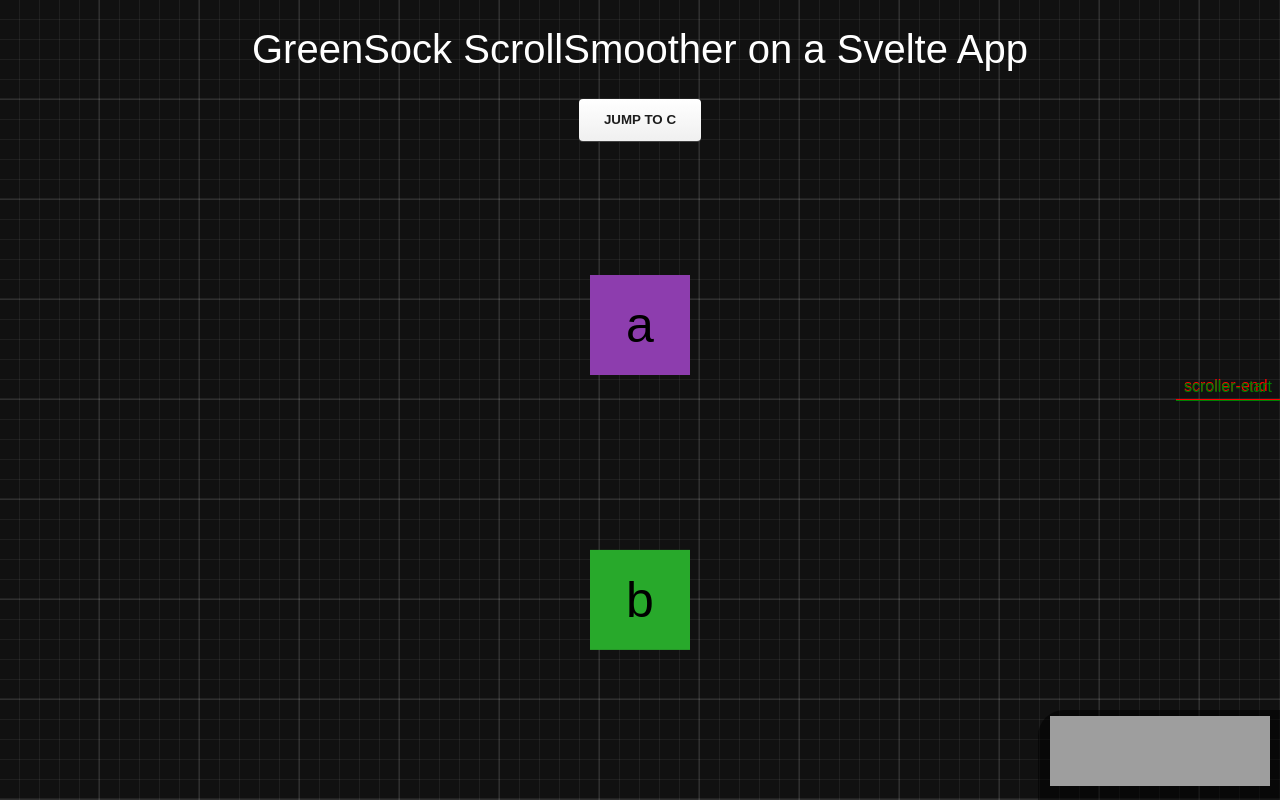
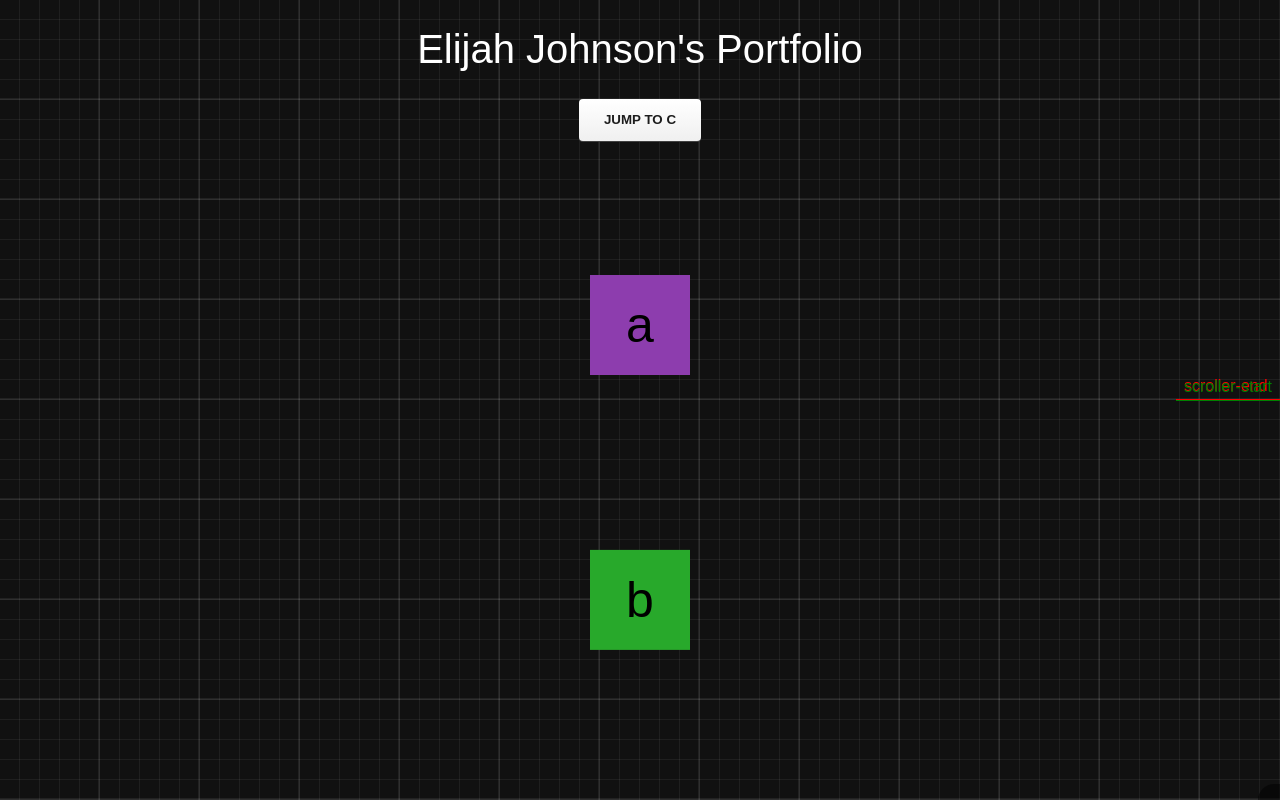
Before and after one commit to ehlyus/portfolio_site, a SvelteKit app: page / in a window 1280 px wide. Shown: the top 800 px of the page. Built offline with nearby package versions, Linux system fonts and the light colour scheme; grey boxes are pictures that could not be loaded; a web font is replaced by a local one.

Commit message:
update main page

```diff
--- a/src/routes/+page.svelte
+++ b/src/routes/+page.svelte
@@ -34,14 +34,14 @@
 </script>
 
 <svelte:head>
-    <title>Home</title>
+    <title>Elijah Johnson - Personal Website</title>
     <meta name="description" content="Svelte demo app" />
 </svelte:head>
 
 <div id="smooth-wrapper" bind:this={main}>
     <div id="smooth-content">
     <header class="header">
-        <h1 class="title">GreenSock ScrollSmoother on a Svelte App</h1>
+        <h1 class="title">Elijah Johnson's Portfolio</h1>
         <button class="button" on:click={scrollTo}> Jump to C </button>
     </header>
     <div class="box box-a" data-speed="0.5">a</div>
@@ -51,13 +51,5 @@
     </div>
 </div>
 <footer>
-    <a href="https://greensock.com/scrollsmoother">
-    <img
-        class="greensock-icon"
-        src="https://s3-us-west-2.amazonaws.com/s.cdpn.io/16327/scroll-smoother-logo-light.svg"
-        width="220"
-        height="70"
-        alt="GreenSock"
-    />
-    </a>
+
 </footer>
```
